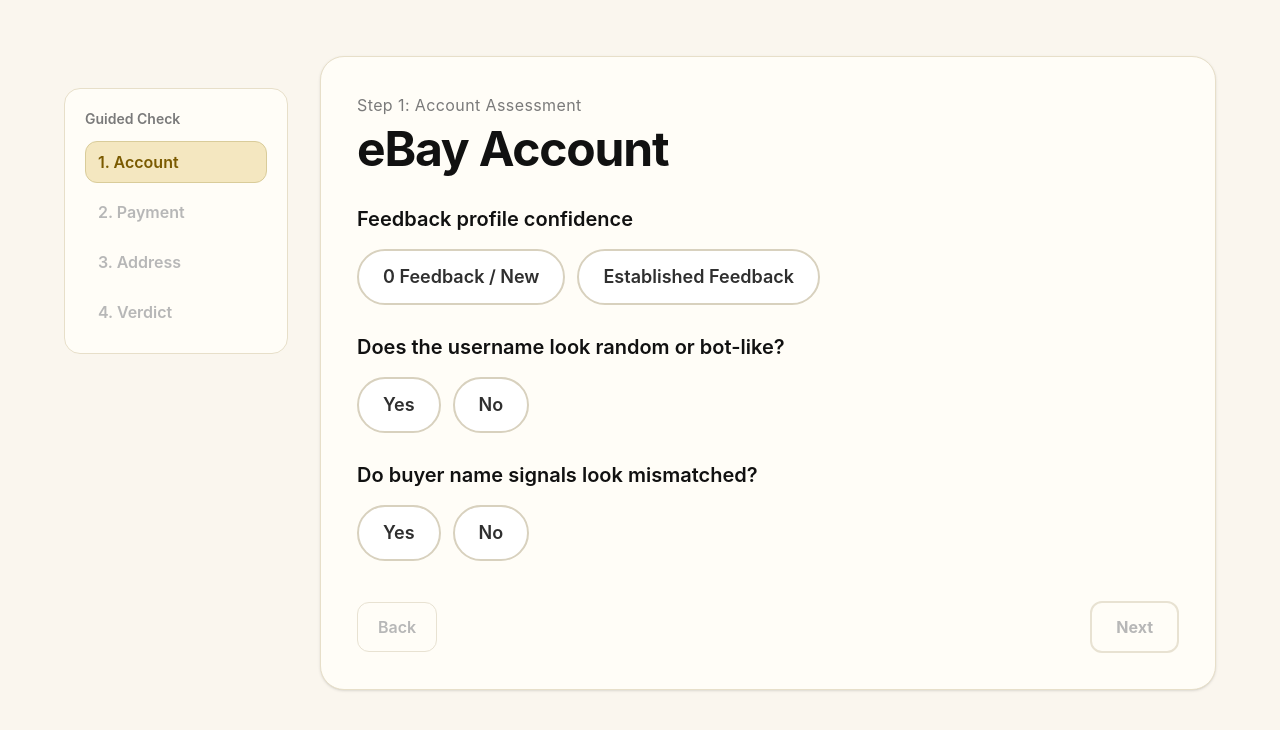
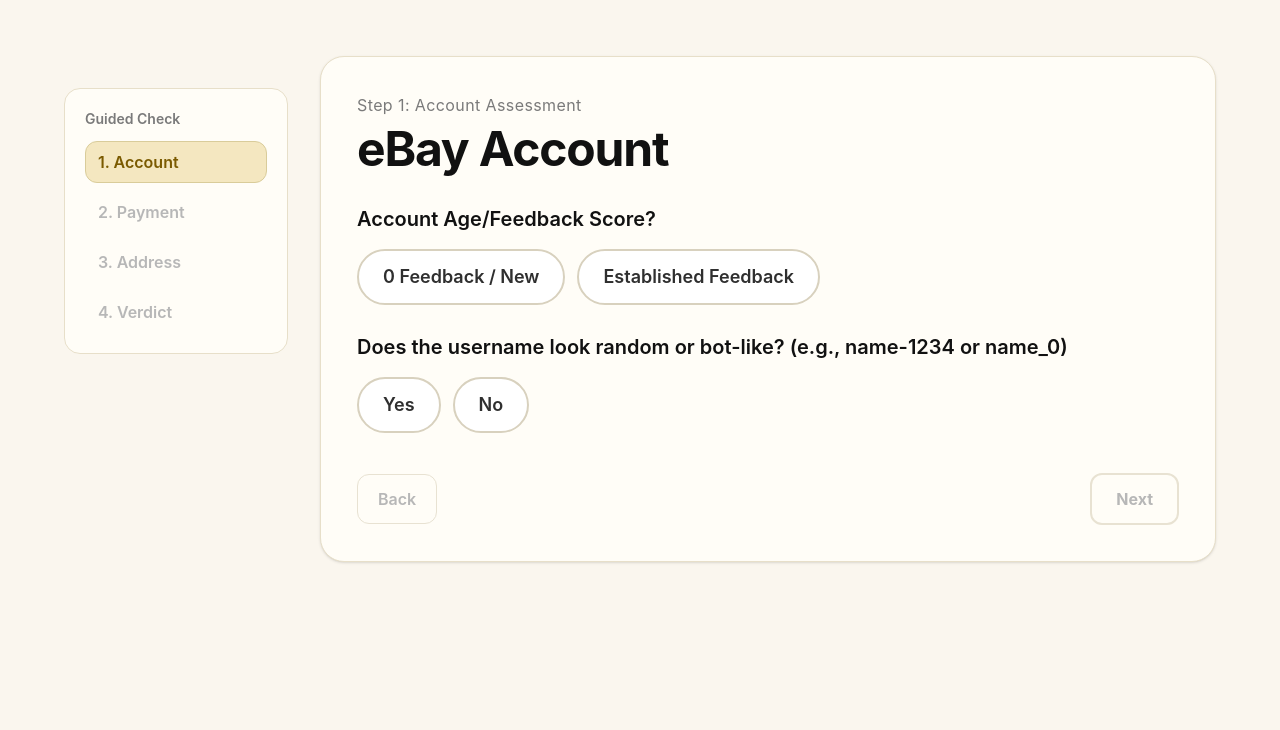
Before and after one commit to yyss8/IsBuyerLegit, a React (Vite) app: page / in a window 1280 px wide. Both pictures are taken after a click on the button "ebay". Shown: the top 730 px of the page. Built offline with nearby package versions, Linux system fonts and the light colour scheme.

Commit message:
feat: make username mismatch a conditional follow-up

```diff
--- a/note/AI.md
+++ b/note/AI.md
@@ -349,3 +349,28 @@
 - Kept semantic danger intent while improving readability on the light theme.
 
 **Status**: Completed and validated.
+
+---
+
+## Task: Conditional Username Follow-Up in Account Step (March 1, 2026)
+
+**Objective**:
+Refactor username mismatch question into a nested follow-up that appears only when the random/bot-like username answer is `Yes`.
+
+**Implementation Details**:
+- Converted `nameMismatch` from sibling question to conditional follow-up under:
+  - `Does the username look random or bot-like? (e.g., name-1234 or name_0)`
+- Parent question behavior:
+  - `No` → safe gold state, no warning/follow-up shown.
+  - `Yes` → risky red state, immediate medium warning shown.
+- Added exact medium warning content for parent `Yes` state.
+- Added conditional follow-up question with exact hint text.
+- Follow-up behavior:
+  - `No` → safe gold state.
+  - `Yes` → risky red state + immediate red-flag warning with exact provided content.
+- State integrity:
+  - When parent toggles to `No`, `formData.account.nameMismatch` is automatically cleared (`null`).
+  - Step-completion logic now requires `nameMismatch` only if parent answer is `Yes`.
+- Added smooth reveal transitions for both warning and nested follow-up blocks.
+
+**Status**: Completed and build-verified.
--- a/src/GuidedCheckEngine.jsx
+++ b/src/GuidedCheckEngine.jsx
@@ -14,7 +14,7 @@
     questions: [
       {
         key: 'feedback',
-        label: 'Feedback profile confidence',
+        label: 'Account Age/Feedback Score?',
         options: [
           { label: '0 Feedback / New', value: 'new', severity: 'risky' },
           { label: 'Established Feedback', value: 'established', severity: 'safe' },
@@ -30,19 +30,19 @@
       },
       {
         key: 'isRandomUsername',
-        label: 'Does the username look random or bot-like?',
+        label: 'Does the username look random or bot-like? (e.g., name-1234 or name_0)',
         options: [
           { label: 'Yes', value: 'yes', severity: 'risky' },
           { label: 'No', value: 'no', severity: 'safe' },
         ],
-      },
-      {
-        key: 'nameMismatch',
-        label: 'Do buyer name signals look mismatched?',
-        options: [
-          { label: 'Yes', value: 'yes', severity: 'risky' },
-          { label: 'No', value: 'no', severity: 'safe' },
-        ],
+        warnings: {
+          yes: {
+            level: 'medium',
+            badge: '⚠️ MEDIUM WARNING',
+            description:
+              "It looks sketchy, but don't panic! eBay automatically generates these usernames (like `name-1234`) when buyers use Guest Checkout or Apple/Google sign-in. By itself, this is normal. However, we need to verify if the generated name matches the shipping details below.",
+          },
+        },
       },
     ],
   },
@@ -118,6 +118,168 @@
   },
 ];
 
+const getOptionClasses = (isSelected, isRiskySelection) => {
+  if (isSelected && isRiskySelection) {
+    return 'bg-[#FEE2E2] border-[#DC2626] text-[#7F1D1D] focus:ring-red-600/40';
+  }
+
+  if (isSelected) {
+    return 'border-[#D9CC9A] bg-[#F4E7C0] text-[#7A5A00]';
+  }
+
+  return 'border-[#D8D1BE] bg-[#FFFFFF] text-[#2F2F2F] hover:border-[#D9CC9A] hover:text-[#7A5A00] hover:bg-[#FBF2D6]';
+};
+
+const WarningBox = ({ warning, getWarningVisualStyle }) => {
+  if (!warning) {
+    return null;
+  }
+
+  const visualStyle = getWarningVisualStyle(warning.level);
+
+  return (
+    <div className={`bg-[#1A1A1A] border-l-4 ${visualStyle.borderColor} p-4 rounded-r-md`}>
+      <p className={`text-sm font-bold ${visualStyle.badgeColor}`}>{warning.badge}</p>
+      <p className={`text-sm mt-2 leading-relaxed ${visualStyle.textColor}`}>{warning.description}</p>
+    </div>
+  );
+};
+
+const AccountStep = ({ accountData, accountConfig, getWarningVisualStyle, setNestedValue }) => {
+  const feedbackQuestion = accountConfig.questions.find((question) => question.key === 'feedback');
+  const randomUsernameQuestion = accountConfig.questions.find(
+    (question) => question.key === 'isRandomUsername',
+  );
+
+  const feedbackValue = accountData.feedback;
+  const randomUsernameValue = accountData.isRandomUsername;
+  const nameMismatchValue = accountData.nameMismatch;
+
+  const randomUsernameWarning = randomUsernameQuestion?.warnings?.[randomUsernameValue] ?? null;
+  const nameMismatchWarning =
+    nameMismatchValue === 'yes'
+      ? {
+          level: 'red',
+          badge: '🚨 RED FLAG',
+          description:
+            "System-generated usernames from eBay usually follow a consistent pattern based on the buyer's real name or email. A complete mismatch between a bot-like username and the shipping name is a strong indicator of a stolen account or a fraudulently created burner account.",
+        }
+      : null;
+
+  return (
+    <div className="mt-8 space-y-7">
+      <div>
+        <p className="text-lg md:text-xl font-semibold mb-4">{feedbackQuestion.label}</p>
+        <div className="flex flex-wrap gap-3">
+          {feedbackQuestion.options.map((option) => {
+            const isSelected = feedbackValue === option.value;
+
+            return (
+              <button
+                key={option.value}
+                onClick={() => setNestedValue('account', 'feedback', option.value)}
+                className={`cursor-pointer rounded-full px-6 py-3 text-base md:text-lg font-semibold border-2 transition-all duration-300 hover:scale-[1.03] focus:outline-none focus:ring-2 focus:ring-[#B8860B]/40 ${getOptionClasses(
+                  isSelected,
+                  option.severity === 'risky',
+                )}`}
+              >
+                {option.label}
+              </button>
+            );
+          })}
+        </div>
+
+        <div
+          className={`overflow-hidden transition-all duration-300 ease-out ${
+            feedbackQuestion.warnings?.[feedbackValue] ? 'max-h-60 opacity-100 mt-3' : 'max-h-0 opacity-0 mt-0'
+          }`}
+        >
+          <WarningBox
+            warning={feedbackQuestion.warnings?.[feedbackValue] ?? null}
+            getWarningVisualStyle={getWarningVisualStyle}
+          />
+        </div>
+      </div>
+
+      <div>
+        <p className="text-lg md:text-xl font-semibold mb-4">{randomUsernameQuestion.label}</p>
+        <div className="flex flex-wrap gap-3">
+          {randomUsernameQuestion.options.map((option) => {
+            const isSelected = randomUsernameValue === option.value;
+
+            return (
+              <button
+                key={option.value}
+                onClick={() => setNestedValue('account', 'isRandomUsername', option.value)}
+                className={`cursor-pointer rounded-full px-6 py-3 text-base md:text-lg font-semibold border-2 transition-all duration-300 hover:scale-[1.03] focus:outline-none focus:ring-2 focus:ring-[#B8860B]/40 ${getOptionClasses(
+                  isSelected,
+                  option.severity === 'risky',
+                )}`}
+              >
+                {option.label}
+              </button>
+            );
+          })}
+        </div>
+
+        <div
+          className={`overflow-hidden transition-all duration-300 ease-out ${
+            randomUsernameWarning ? 'max-h-72 opacity-100 mt-3' : 'max-h-0 opacity-0 mt-0'
+          }`}
+        >
+          <WarningBox warning={randomUsernameWarning} getWarningVisualStyle={getWarningVisualStyle} />
+        </div>
+
+        <div
+          className={`overflow-hidden transition-all duration-300 ease-out ${
+            randomUsernameValue === 'yes' ? 'max-h-[420px] opacity-100 mt-4' : 'max-h-0 opacity-0 mt-0'
+          }`}
+        >
+          <div className="pl-2">
+            <p className="text-lg md:text-xl font-semibold mb-2">
+              Does the bot-like username completely mismatch the shipping name?
+            </p>
+            <p className="text-sm text-[#6B6B6B] mb-4">
+              (e.g., Shipping name is 'Alice Johnson' but username is 'js_1234')
+            </p>
+            <div className="flex flex-wrap gap-3">
+              <button
+                onClick={() => setNestedValue('account', 'nameMismatch', 'yes')}
+                className={`cursor-pointer rounded-full px-6 py-3 text-base md:text-lg font-semibold border-2 transition-all duration-300 hover:scale-[1.03] focus:outline-none focus:ring-2 focus:ring-[#B8860B]/40 ${getOptionClasses(
+                  nameMismatchValue === 'yes',
+                  true,
+                )}`}
+              >
+                Yes
+              </button>
+              <button
+                onClick={() => setNestedValue('account', 'nameMismatch', 'no')}
+                className={`cursor-pointer rounded-full px-6 py-3 text-base md:text-lg font-semibold border-2 transition-all duration-300 hover:scale-[1.03] focus:outline-none focus:ring-2 focus:ring-[#B8860B]/40 ${getOptionClasses(
+                  nameMismatchValue === 'no',
+                  false,
+                )}`}
+              >
+                No
+              </button>
+            </div>
+
+            <div
+              className={`overflow-hidden transition-all duration-300 ease-out ${
+                nameMismatchWarning ? 'max-h-60 opacity-100 mt-3' : 'max-h-0 opacity-0 mt-0'
+              }`}
+            >
+              <WarningBox
+                warning={nameMismatchWarning}
+                getWarningVisualStyle={getWarningVisualStyle}
+              />
+            </div>
+          </div>
+        </div>
+      </div>
+    </div>
+  );
+};
+
 const GuidedCheckEngine = () => {
   const [formData, setFormData] = useState(initialFormData);
   const [currentScreen, setCurrentScreen] = useState(0);
@@ -126,17 +288,39 @@
   const currentConfig = screens[currentScreen];
 
   const setNestedValue = (category, field, value) => {
-    setFormData((previous) => ({
-      ...previous,
-      [category]: {
+    setFormData((previous) => {
+      const nextCategoryData = {
         ...previous[category],
         [field]: value,
-      },
-    }));
+      };
+
+      if (category === 'account' && field === 'isRandomUsername' && value === 'no') {
+        nextCategoryData.nameMismatch = null;
+      }
+
+      return {
+        ...previous,
+        [category]: nextCategoryData,
+      };
+    });
   };
 
   const isCurrentScreenComplete = useMemo(() => {
     if (currentScreen > 2) {
+      return true;
+    }
+
+    if (currentScreen === 0) {
+      const { feedback, isRandomUsername, nameMismatch } = formData.account;
+
+      if (feedback === null || isRandomUsername === null) {
+        return false;
+      }
+
+      if (isRandomUsername === 'yes') {
+        return nameMismatch !== null;
+      }
+
       return true;
     }
 
@@ -243,8 +427,16 @@
                 {currentConfig.title}
               </h1>
 
-              <div className="mt-8 space-y-7">
-                {currentConfig.questions.map((question) => {
+              {currentScreen === 0 ? (
+                <AccountStep
+                  accountData={formData.account}
+                  accountConfig={currentConfig}
+                  getWarningVisualStyle={getWarningVisualStyle}
+                  setNestedValue={setNestedValue}
+                />
+              ) : (
+                <div className="mt-8 space-y-7">
+                  {currentConfig.questions.map((question) => {
                   const selectedValue = formData[currentConfig.category][question.key];
                   const activeWarning = question.warnings?.[selectedValue] || null;
 
@@ -297,7 +489,8 @@
                     </div>
                   );
                 })}
-              </div>
+                </div>
+              )}
 
               <div className="mt-10 flex items-center justify-between">
                 <button
```
